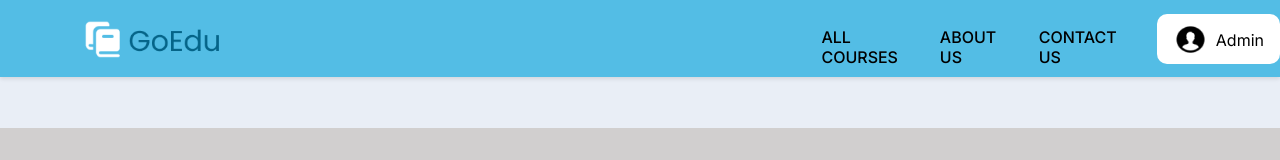
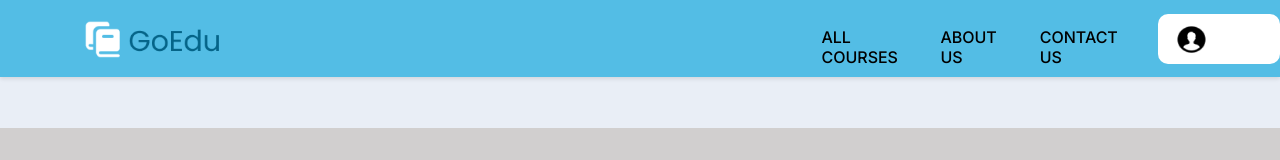
Before and after one commit to jdahiroc/learning-management-system, a React (Vite) app: page /homepage in a window 1280 px wide. Shown: the top 160 px of the page. Built offline with nearby package versions, Linux system fonts and the light colour scheme; no server answers; a web font is replaced by a local one.

Commit message:
Fetch user displayName on Auth

```diff
--- a/src/pages/Homepage.jsx
+++ b/src/pages/Homepage.jsx
@@ -5,12 +5,35 @@ import bannerImg from "../assets/banner.png";
 import headerLine from "../assets/headerLine.png";
 import courseLogo from "../assets/CourseLogo.png";
 
-// import { Link } from "react-router-dom";
+import { useState, useEffect } from "react";
+import { Link, useNavigate } from "react-router-dom";
+import { collection, getDocs } from "firebase/firestore";
+import { db } from "../firebase";
+import { UserAuth } from "../context/AuthContext";
 
 //css
 import "../styles/homepage.css";
 
 const Homepage = () => {
+  const { user, logout } = UserAuth();
+
+   // Modal Function
+   const toggleModal = () => {
+    setModal(!modal);
+  };
+
+   //logout function
+   const handleLogout = async () => {
+    try {
+      await logout();
+      navigate("/");
+      console.log("You are logged out!");
+    } catch (e) {
+      console.log(e.message);
+    }
+  };
+
+
   return (
     <>
       {/* NAVIGATIONS */}
@@ -32,7 +55,7 @@ const Homepage = () => {
             <img src={userIcon} alt="profile-icon" />
           </div>
           <div className="profile-name-container">
-            <h4>Admin</h4>
+            <h4>{user && user.displayName}</h4>
           </div>
         </div>
       </div>
```
